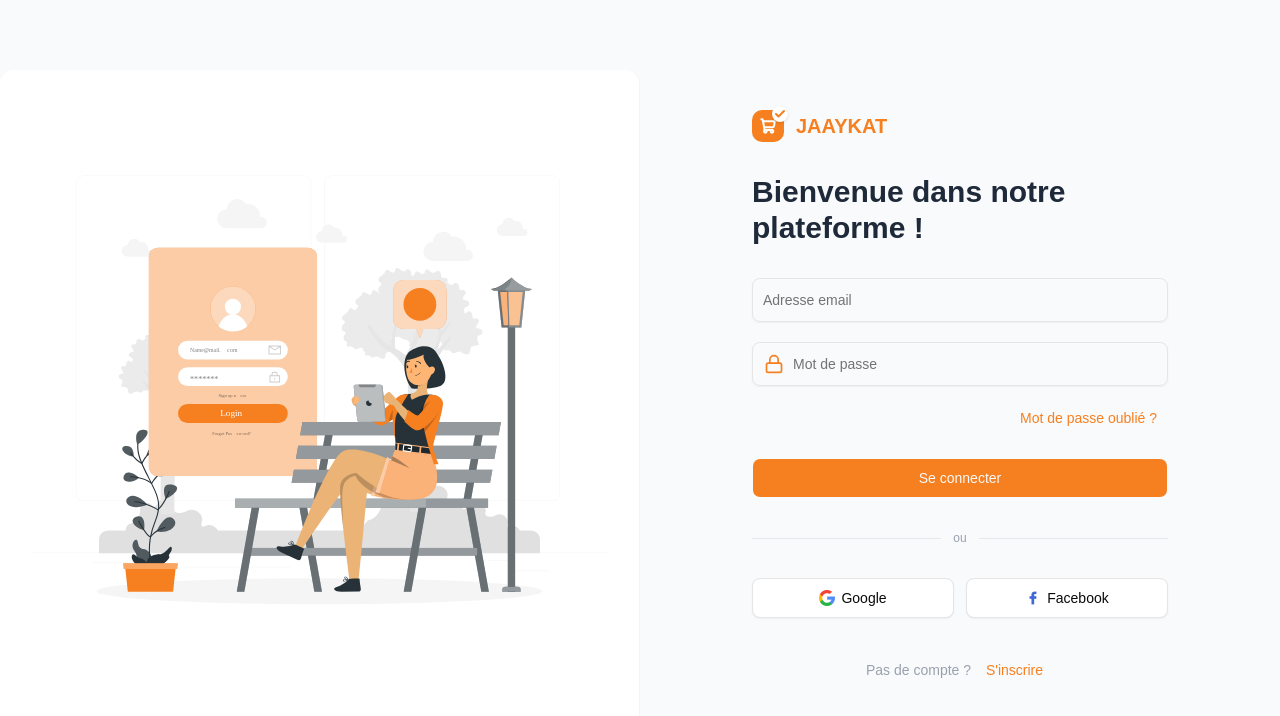
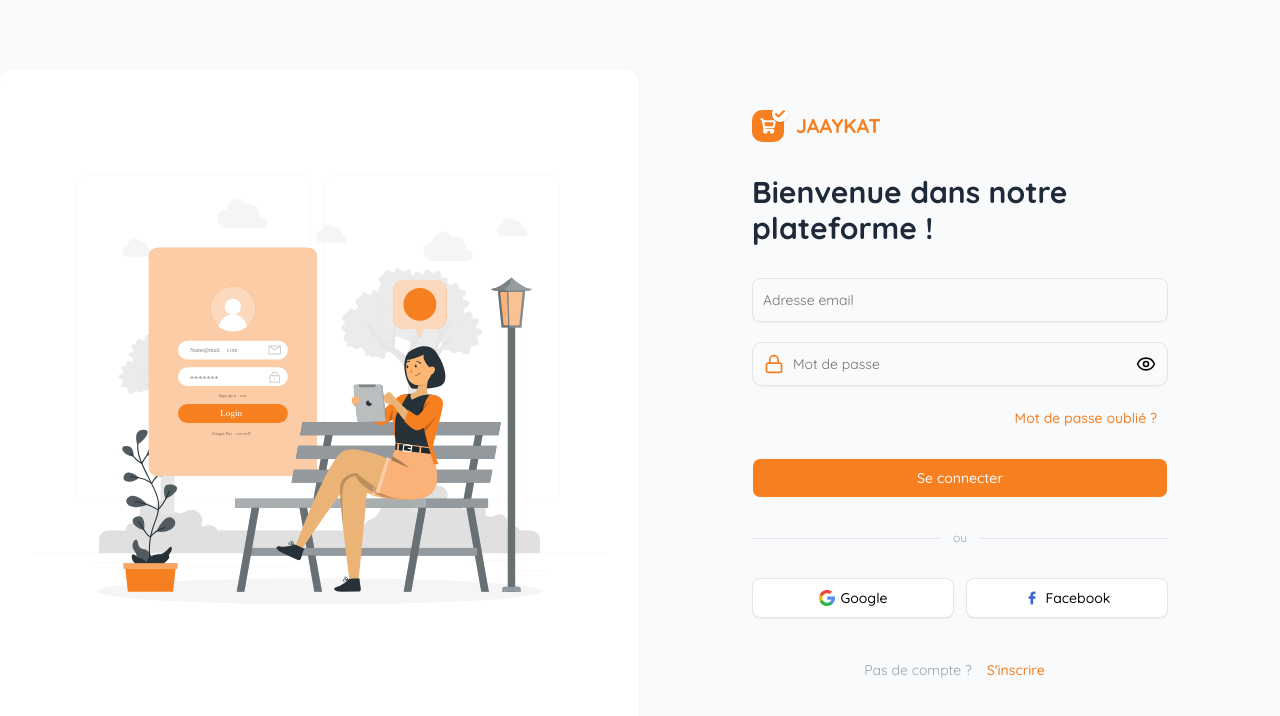
Before and after one commit to latyr0503/POS_restaurant, a React (Vite) app: page /login in a window 1280 px wide. Shown: the top 716 px of the page. Built offline with nearby package versions, Linux system fonts and the light colour scheme.

Commit message:
j'ai changée la police et continuée la page login

```diff
--- a/src/index.css
+++ b/src/index.css
@@ -1,3 +1,4 @@
+@import url('https://fonts.googleapis.com/css2?family=Quicksand:wght@300..700&display=swap');
 @import "tailwindcss";
 @import "tw-animate-css";
 @import "shadcn/tailwind.css";
@@ -7,7 +8,7 @@
 
 @theme inline {
     --font-heading: var(--font-sans);
-    --font-sans: 'Inter Variable', sans-serif;
+    --font-sans: 'Quicksand', sans-serif;
     --color-sidebar-ring: var(--sidebar-ring);
     --color-sidebar-border: var(--sidebar-border);
     --color-sidebar-accent-foreground: var(--sidebar-accent-foreground);
--- a/src/pages/auth/login.tsx
+++ b/src/pages/auth/login.tsx
@@ -2,12 +2,15 @@ import { Button, buttonVariants } from "@/components/ui/button"
 import { Input } from "@/components/ui/input"
 import { cn } from "@/lib/utils"
 import type { FormLogin } from "@/types/auth"
-import { ShoppingCart, Check, Lock } from "lucide-react"
+import { ShoppingCart, Check, Lock, EyeOff, Eye } from "lucide-react"
 import { useState } from "react"
-import { Link } from "react-router-dom"
+import { Link, useNavigate } from "react-router-dom"
 import { toast } from "sonner"
 
 export default function Login() {
+const [Password, setPassword] = useState(false)
+const navigate = useNavigate();
+
   const [form, setform] = useState<FormLogin>({
     email: "",
     password: "",
@@ -19,6 +22,10 @@ export default function Login() {
       [e.target.name]: e.target.value,
     })
   }
+
+  // localStorage.setItem("user", JSON.stringify(form));
+  // toast.success("Connexion reussie !");
+  // navigate("/auth/login");
 
   const handleSubmit = (e: React.FormEvent<HTMLFormElement>) => {
     e.preventDefault()
@@ -45,7 +52,7 @@ export default function Login() {
             <span className="text-xl font-bold text-primary">JAAYKAT</span>
           </div>
 
-          <h2 className="text-3xl font-bold text-gray-800">
+          <h2 className="font-quicksand text-3xl font-bold text-gray-800">
             Bienvenue dans notre plateforme !
           </h2>
 
@@ -57,15 +64,22 @@ export default function Login() {
               type="email"
               placeholder="Adresse email"
             />
+            <div className="relative">
             <Input
               name="password"
               value={form.password}
               onChange={handlechange}
               Icon={Lock}
-              type="password"
+              type={Password ? "text" : "password"}
               placeholder="Mot de passe"
+              className="w-full px-4 py-2 pr-10 border rounded-lg outline-none "
             />
-
+            <button
+            type="button" onClick={() => setPassword(!Password)}
+            className="absolute top-1/2 right-3 -translate-y-1/2  ">
+              {Password ?  <EyeOff size={20} /> :  <Eye size={20} />}
+            </button>
+             </div>
             <div className="-mt-2 text-right">
               <Button variant="link">
                 <Link to="/forgot-password">Mot de passe oublié ?</Link>
```
